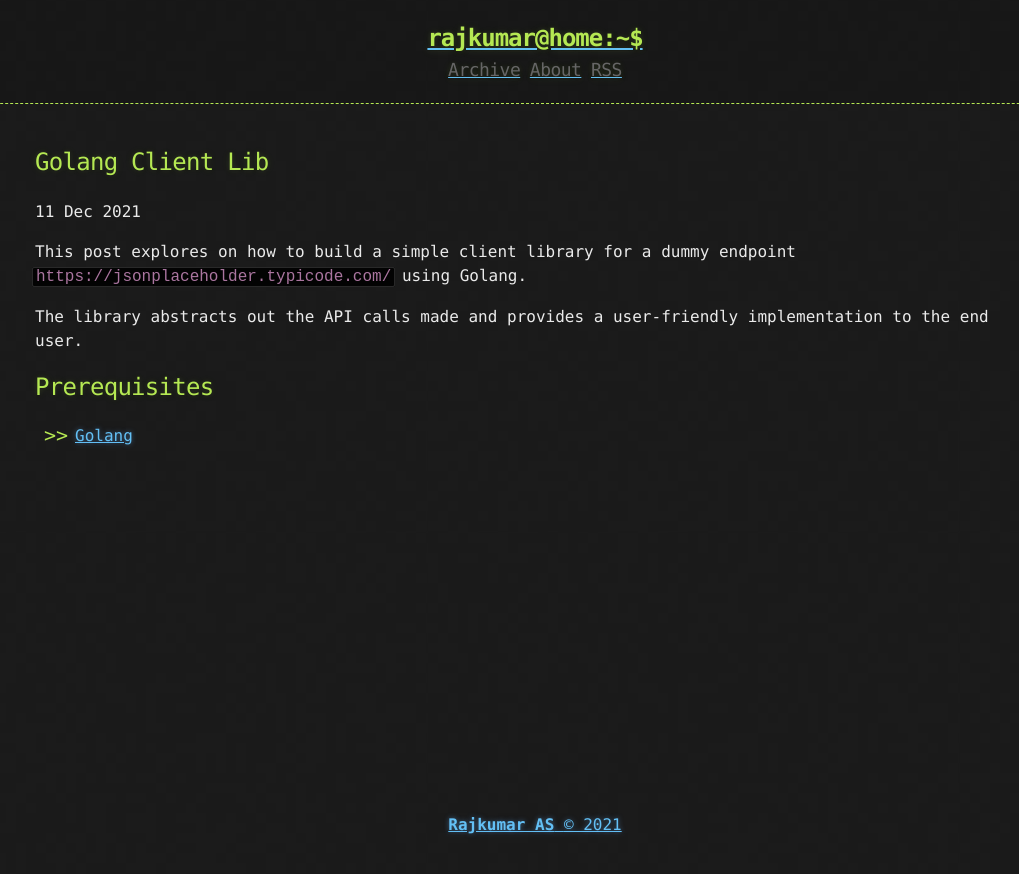
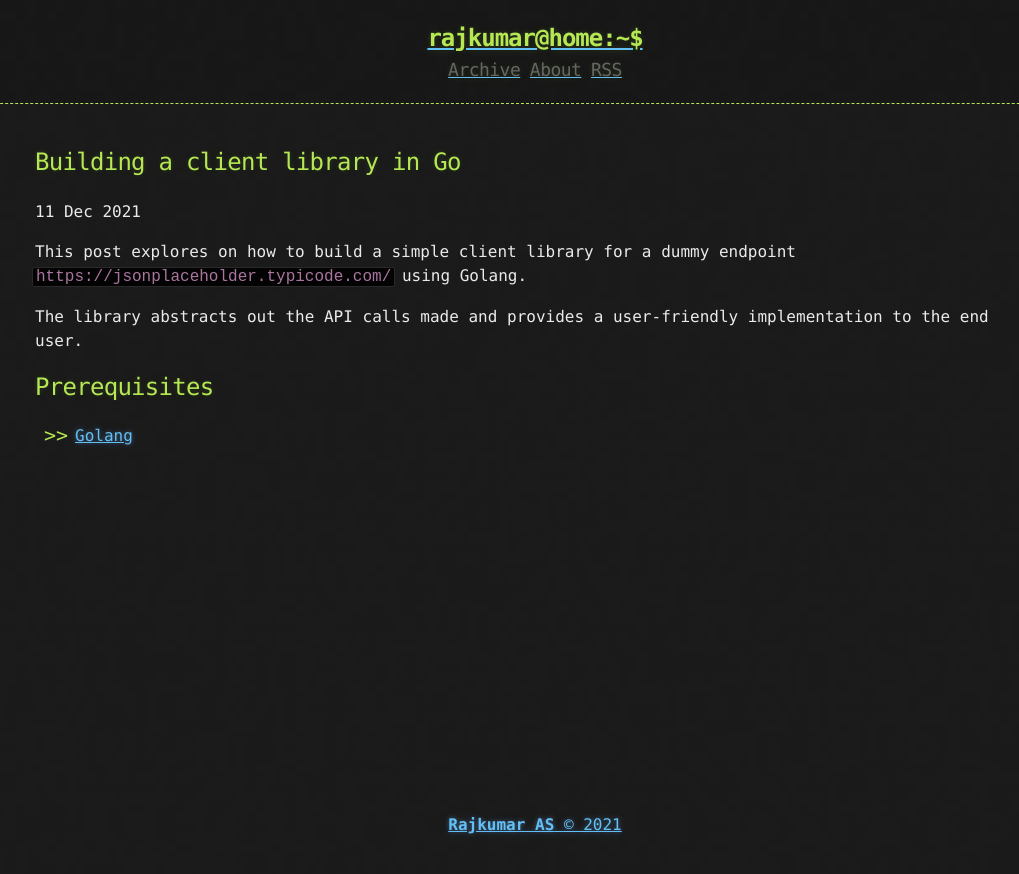
Before and after one commit to solomonrajkumar/solomonrajkumar.github.io, a Jekyll site: the page built from _posts/2021-12-11-golang-client-lib.markdown, in a window 1280 px wide. Shown: the top 874 px of the page, without its empty margins (105-1124 px from the left). Built offline with Jekyll 4.4.1, drawn with Linux system fonts in a browser that asks for light colours.

Commit message:
Raj | Updates page title

```diff
--- a/_posts/2021-12-11-golang-client-lib.markdown
+++ b/_posts/2021-12-11-golang-client-lib.markdown
@@ -1,6 +1,10 @@
 ---
 
 layout: post
+title: "Building a client library in Go"
+date: 2021-12-11
+comments: true
+categories: [golang, tutorial]
 
 ---
 
```
